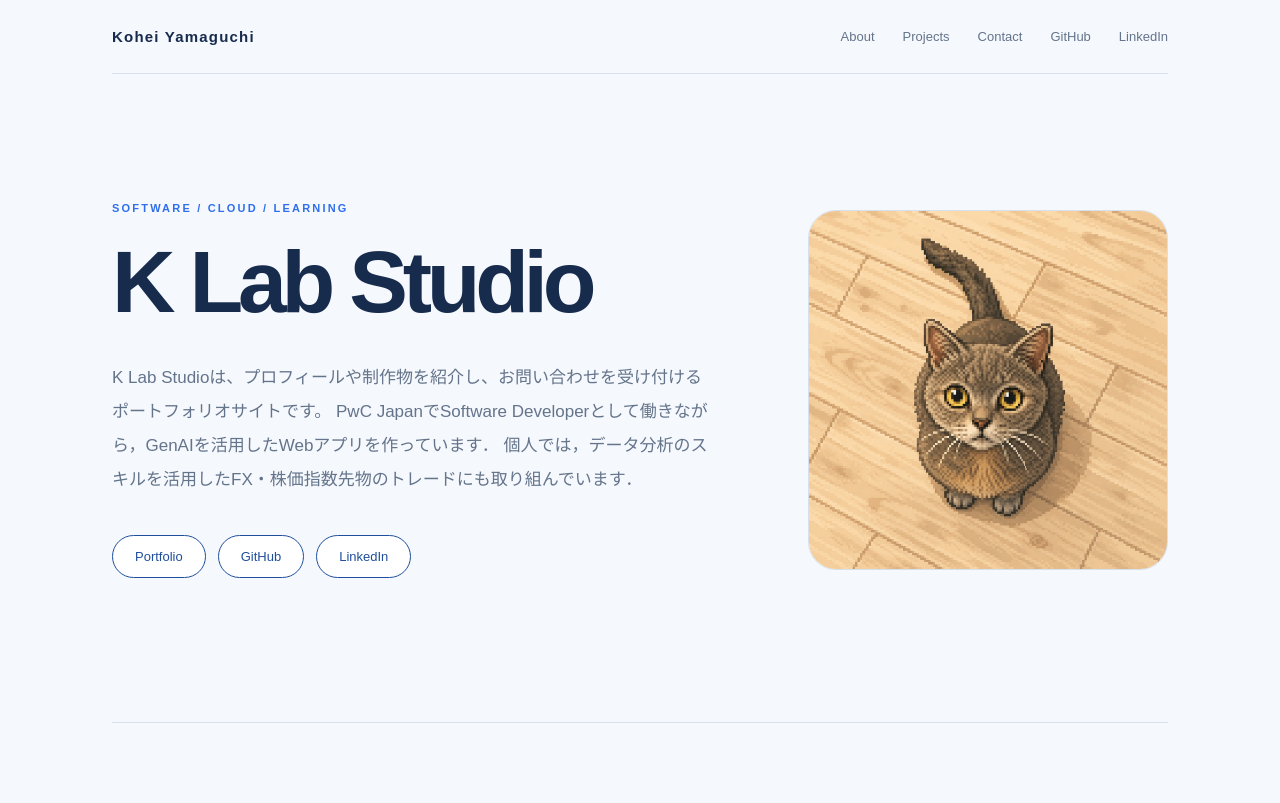
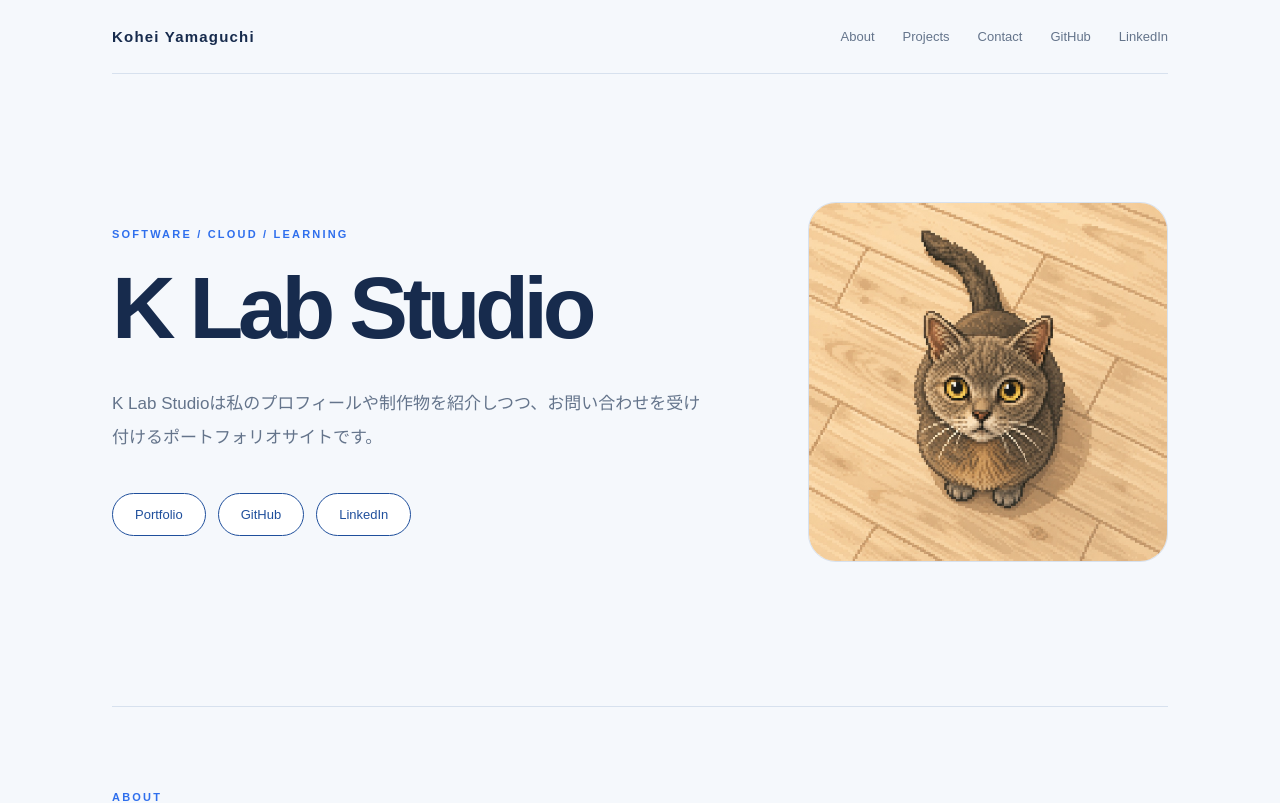
Before and after one commit to K0he1/koheiyamaguchi-portfolio, a Next.js app: page / in a window 1280 px wide. Shown: the top 803 px of the page. Built offline with nearby package versions, Linux system fonts and the light colour scheme.

Commit message:
Update homepage description to better reflect portfolio purpose and personal projects

```diff
--- a/app/page.tsx
+++ b/app/page.tsx
@@ -38,9 +38,7 @@ export default function Home() {
             <p className="eyebrow">SOFTWARE / CLOUD / LEARNING</p>
             <h1>K Lab Studio</h1>
             <p className="hero-copy">
-              K Lab Studioは、プロフィールや制作物を紹介し、お問い合わせを受け付けるポートフォリオサイトです。
-              PwC JapanでSoftware Developerとして働きながら，GenAIを活用したWebアプリを作っています．
-              個人では，データ分析のスキルを活用したFX・株価指数先物のトレードにも取り組んでいます．
+              K Lab Studioは私のプロフィールや制作物を紹介しつつ、お問い合わせを受け付けるポートフォリオサイトです。
             </p>
             <div className="hero-links">
               <a className="button button-primary" href="#projects">Portfolio</a>
```
